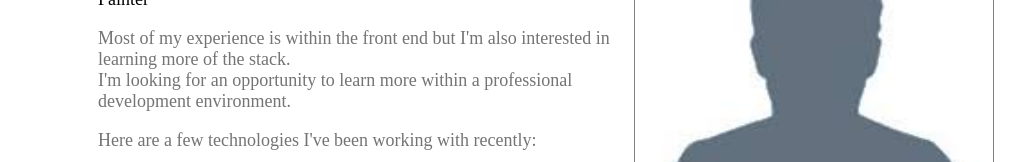
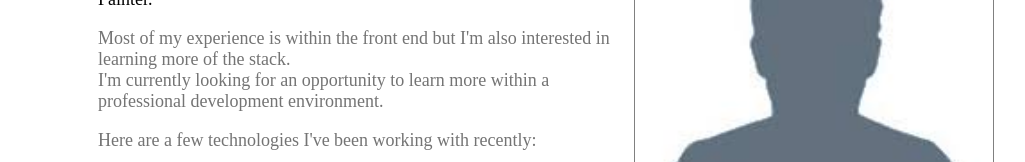
Before and after one commit to msmfa/portfolio, a React (Create React App) app: page / in a window 1280 px wide. Shown: the part 2733-2895 px from the top of the page, without its empty margins (94-1119 px from the left). Built offline with nearby package versions, Linux system fonts and the light colour scheme; a web font is replaced by a local one.

Commit message:
Spelling

```diff
--- a/src/components/AboutSection.js
+++ b/src/components/AboutSection.js
@@ -15,14 +15,14 @@ function AboutSection() {
               target="_blank"
               rel="noopener noreferrer"
             >
-              Oil Painter
+              Oil Painter.
             </a>
           </div>
           Most of my experience is within the front end but I'm also interested
           in learning more of the stack.
           <div>
-            I'm looking for an opportunity to learn more within a professional
-            development environment.
+            I'm currently looking for an opportunity to learn more within a
+            professional development environment.
           </div>
           <div className="about-subtitle about-subtitle-one">
             {" "}
```
